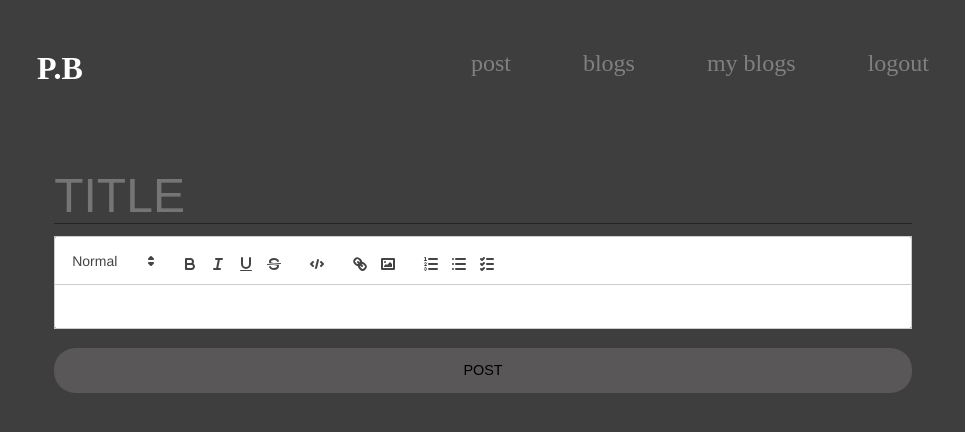
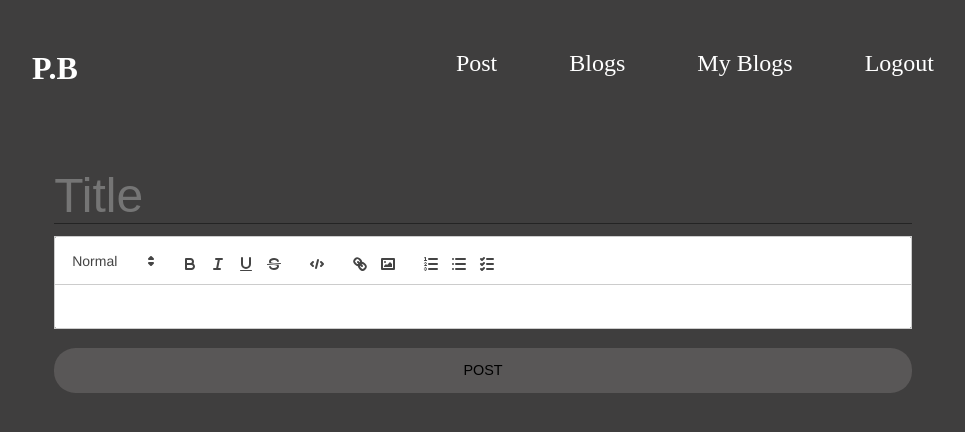
Before and after one commit to Ngobe-Thabane/BlogApp, a React (Vite) app: page /projectBlogs/post in a window 1280 px wide. Shown: the top 432 px of the page, without its empty margins (157-1122 px from the left). Built offline with nearby package versions, Linux system fonts and the light colour scheme.

Commit message:
Added the edit button

```diff
--- a/src/components/PostList.jsx
+++ b/src/components/PostList.jsx
@@ -10,7 +10,12 @@ export default function PostList({POSTS, userPost}){
             return (<li key={post.title}>
               <div className="post-list">
                 <Link to={'/projectBlogs/postPage'} state={{userPost: {post}}}><span>{post.title}</span></Link>
-                {userPost && <button onClick={()=> deletePost(post, navigate)}>X</button>}
+                {userPost &&
+                <div>
+                  <Link to={'/projectBlogs/post'} state={{userPost: {post}}} >edit</Link>
+                  <button onClick={()=> deletePost(post, navigate)}>X</button>
+                </div>
+                 }
               </div>
               </li>);
           })}
--- a/src/pages/CreatePostPage.jsx
+++ b/src/pages/CreatePostPage.jsx
@@ -44,7 +44,7 @@ export default function PostPage() {
         POSTS.push({postId: ++postId, userID:(Number.parseInt(userId)), datePosted:date, title:title, content:value});
         navigate('/projectBlogs/myBlogs');
         }}>
-        <input type="text"  className="post-heading" placeholder="TITLE" name="title" value={title} onChange={(e)=>setTitle(e.target.value)}/>
+        <input type="text"  className="post-heading" placeholder="Title" name="title" value={title} onChange={(e)=>setTitle(e.target.value)}/>
         <ReactQuill modules={MODULES} theme="snow" value={value} name="content" onChange={setValue}  className="folder" ref={quillRef}  />
         <button type="submit">POST</button>
       </form>
--- a/src/styles/App.css
+++ b/src/styles/App.css
@@ -9,7 +9,7 @@ body{
 }
 a{
   text-decoration: none;
-  color: grey;
+  color: white;
 }
 a:hover{
   color: black;
@@ -19,6 +19,7 @@ nav{
   display: flex;
   flex-direction: column;
   justify-content: center;
+  text-transform: capitalize;
 }
 
 .navigation{
@@ -100,7 +101,7 @@ input{
   outline: none;
   padding: .5em auto;
   font-size: .9em;
-  color: rgb(194, 190, 190);
+  color: white;
 }
 
 button{
@@ -128,6 +129,7 @@ button{
 
 .post-heading{
   font-size: 2em;
+  color: white;
 }
 .post-content{
   min-height: 5em;
@@ -135,7 +137,7 @@ button{
   border-radius: .3em;
   background-color: transparent;
   padding: 1em;
-  font-size: 1em;
+  font-size: .5em;
   color: grey;
   line-height: 1.5em;
 }
@@ -149,11 +151,6 @@ button{
   border-bottom: 1px solid rgba(134, 130, 130, 0.678);
   padding-bottom: .2em;
   color: gray;
-}
-
-.blog-list > li > .post-list > div > a{
-  color: white;
-  text-decoration: none;
 }
 
 .blog-intro{
@@ -198,4 +195,9 @@ button{
   background-color: transparent;
   padding: 0;
   margin: 0em 1em;
+  color: hsl(240, 85%, 60%);
 }
+.post-list > a{
+  color: white;
+  text-decoration: none;
+}
```
